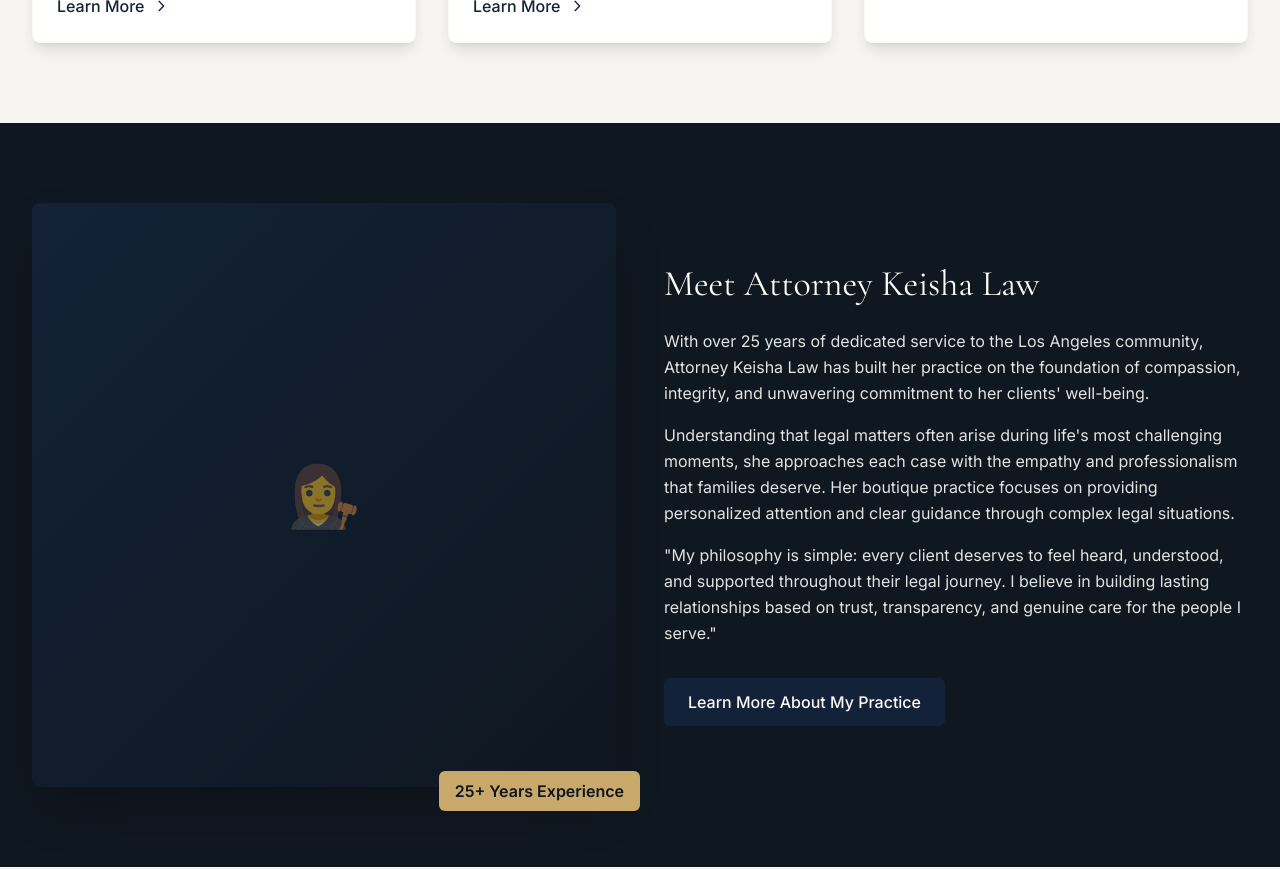
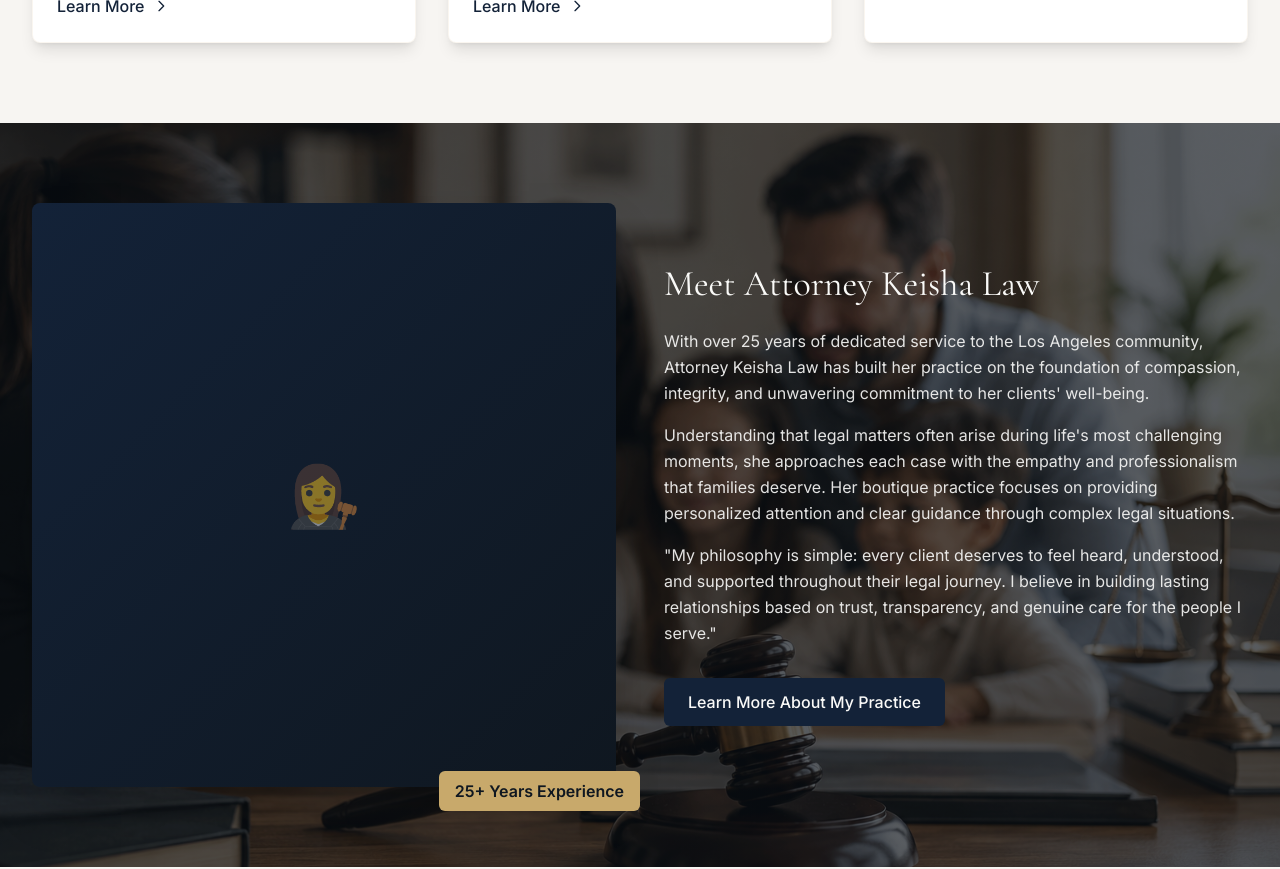
Before and after one commit to burchdad/keisha-law, a Next.js app: page / in a window 1280 px wide. Shown: the part 2060-2929 px from the top of the page. Built offline with nearby package versions, Linux system fonts and the light colour scheme.

Commit message:
Apply parallax background effect to AboutAttorneySection on home page

```diff
--- a/components/AboutAttorneySection.tsx
+++ b/components/AboutAttorneySection.tsx
@@ -5,8 +5,18 @@ import Link from 'next/link';
 
 export default function AboutAttorneySection() {
   return (
-    <section className="py-20 bg-primary">
-      <div className="max-w-7xl mx-auto px-4 sm:px-6 lg:px-8">
+    <section
+      className="relative py-20"
+      style={{
+        backgroundImage:
+          `linear-gradient(rgba(15, 23, 32, 0.6), rgba(15, 23, 32, 0.6)), url('/background-image-2.png')`,
+        backgroundSize: 'cover',
+        backgroundPosition: 'center',
+        backgroundAttachment: 'fixed',
+      }}
+    >
+      <div className="absolute inset-0 bg-black/20" />
+      <div className="max-w-7xl mx-auto relative px-4 sm:px-6 lg:px-8">
         <div className="grid grid-cols-1 lg:grid-cols-2 gap-12 items-center">
           {/* Portrait */}
           <motion.div
```
